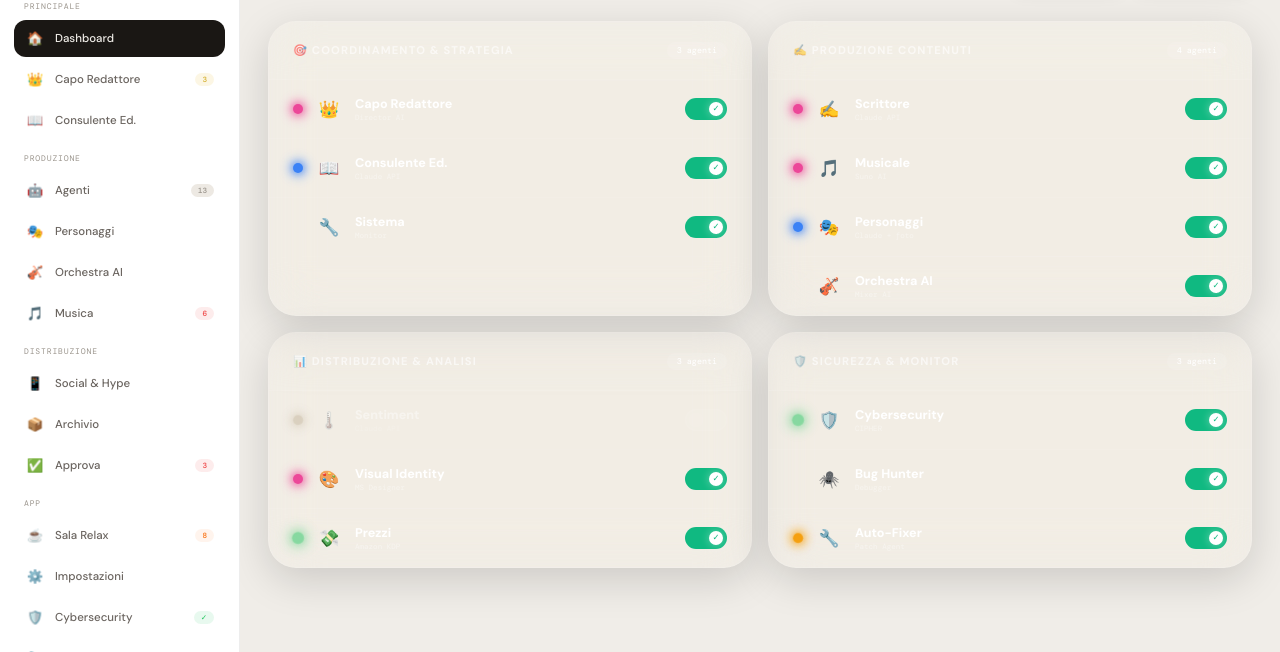
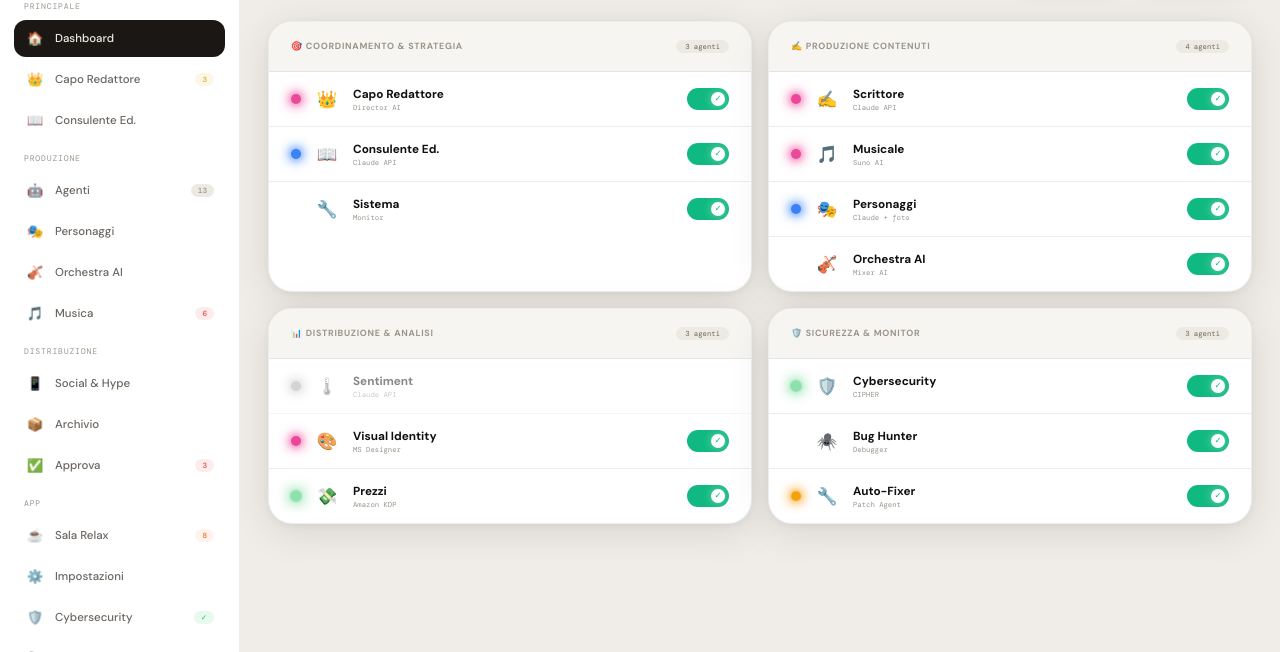
Before and after one commit to minimento89-hash/content-factory, a plain HTML site: page content-factory-v9.html in a window 1280 px wide. Both pictures are taken after a click on the button "Agenti". Shown: the part 148-800 px from the top of the page. Drawn offline with nearby package versions, Linux system fonts and the light colour scheme.

Commit message:
Fix UI contrast and enhance glassmorphism for light theme

```diff
--- a/content-factory-v9.html
+++ b/content-factory-v9.html
@@ -452,35 +452,35 @@ html, body {
 /* CATEGORIZED AGENT DASHBOARD */
 .agent-cat-grid { display: grid; grid-template-columns: 1fr 1fr; gap: 16px; width: 100%; }
 .agent-cat-card {
-  background: rgba(255, 255, 255, 0.03);
-  backdrop-filter: blur(25px) saturate(180%);
-  -webkit-backdrop-filter: blur(25px) saturate(180%);
-  border-radius: 28px;
-  border: 1px solid rgba(255, 255, 255, 0.1);
-  box-shadow: 0 12px 40px rgba(0, 0, 0, 0.15);
+  background: var(--bg2);
+  backdrop-filter: blur(20px) saturate(160%);
+  -webkit-backdrop-filter: blur(20px) saturate(160%);
+  border-radius: 24px;
+  border: 1px solid var(--border);
+  box-shadow: var(--shadow-lg);
   overflow: hidden; display: flex; flex-direction: column;
-  transition: transform 0.3s ease;
-}
-.agent-cat-card:hover { transform: translateY(-4px); }
+  transition: all 0.3s ease;
+}
+.agent-cat-card:hover { transform: translateY(-4px); border-color: var(--border2); }
 
 .ac-hdr {
-  padding: 20px 24px; border-bottom: 1px solid rgba(255, 255, 255, 0.08);
+  padding: 18px 22px; border-bottom: 1px solid var(--border);
   display: flex; align-items: center; justify-content: space-between;
-  background: rgba(255, 255, 255, 0.03);
-}
-.ac-title { font-size: 0.8rem; font-weight: 800; letter-spacing: 0.1em; text-transform: uppercase; color: rgba(255,255,255,0.6); }
-.ac-count { font-family: 'DM Mono', monospace; font-size: 0.6rem; color: #fff; background: rgba(255,255,255,0.1); padding: 3px 10px; border-radius: 12px; }
+  background: var(--bg3);
+}
+.ac-title { font-size: 0.64rem; font-weight: 800; letter-spacing: 0.08em; text-transform: uppercase; color: var(--dim); }
+.ac-count { font-family: 'DM Mono', monospace; font-size: 0.52rem; color: var(--mid); background: var(--bg4); padding: 2px 9px; border-radius: 12px; }
 
 .agent-list { display: flex; flex-direction: column; }
 .agent-row {
   display: flex; align-items: center; justify-content: space-between;
-  padding: 16px 24px; border-bottom: 1px solid rgba(255, 255, 255, 0.06);
-  transition: all 0.3s cubic-bezier(0.4, 0, 0.2, 1); cursor: pointer;
+  padding: 14px 22px; border-bottom: 1px solid var(--border);
+  transition: all 0.2s ease; cursor: pointer;
   background: transparent;
 }
 .agent-row:last-child { border-bottom: none; }
-.agent-row:hover { background: rgba(255, 255, 255, 0.04); }
-.agent-row.off { opacity: 0.4; filter: grayscale(0.8); }
+.agent-row:hover { background: var(--bg3); }
+.agent-row.off { opacity: 0.5; filter: grayscale(1); }
 
 .ar-left { display: flex; align-items: center; gap: 14px; }
 .ar-decorator { width: 10px; height: 10px; border-radius: 50%; flex-shrink: 0; position: relative; }
@@ -488,8 +488,8 @@ html, body {
 
 .ar-icon { font-size: 1.2rem; width: 24px; text-align: center; }
 .ar-info { display: flex; flex-direction: column; }
-.ar-name { font-size: 0.9rem; font-weight: 700; color: #fff; }
-.ar-role { font-family: 'DM Mono', monospace; font-size: 0.54rem; color: rgba(255,255,255,0.4); margin-top: 1px; }
+.ar-name { font-size: 0.84rem; font-weight: 700; color: var(--text); }
+.ar-role { font-family: 'DM Mono', monospace; font-size: 0.52rem; color: var(--dim); margin-top: 1px; }
 
 .ar-right { display: flex; align-items: center; gap: 16px; }
 .ar-status-wrap { width: 12px; height: 12px; border-radius: 50%; position: relative; }
```
